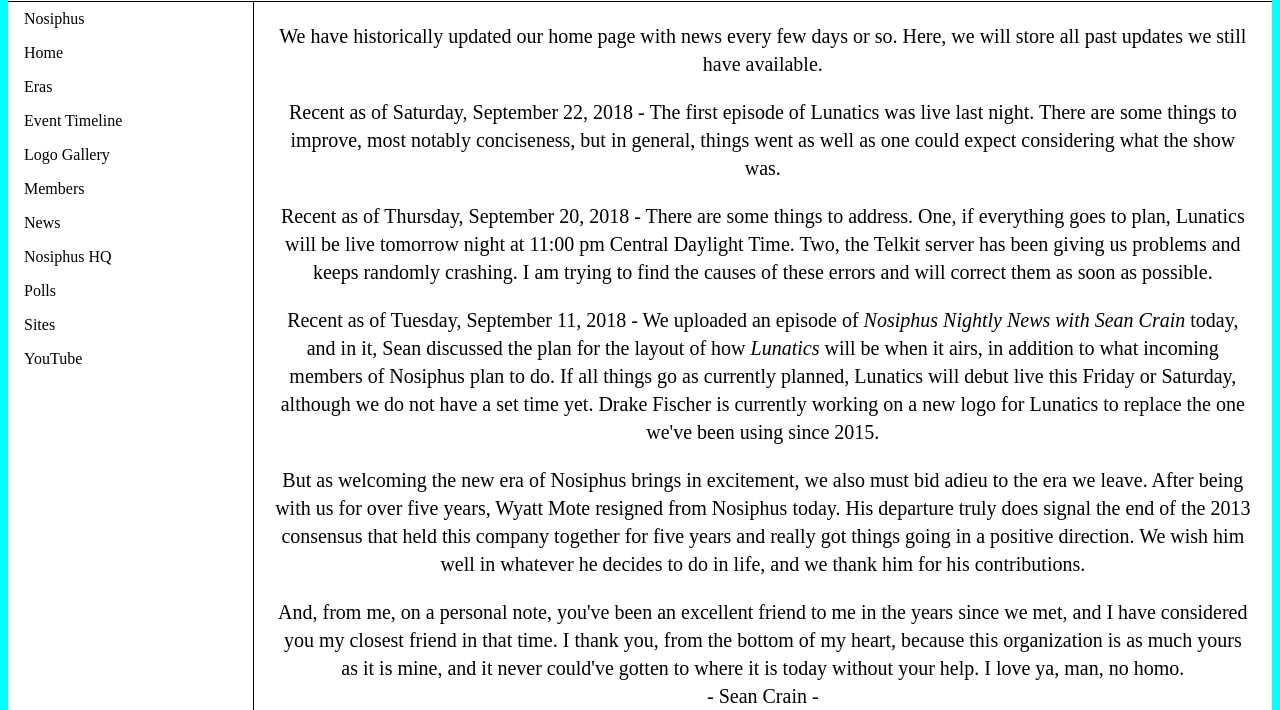
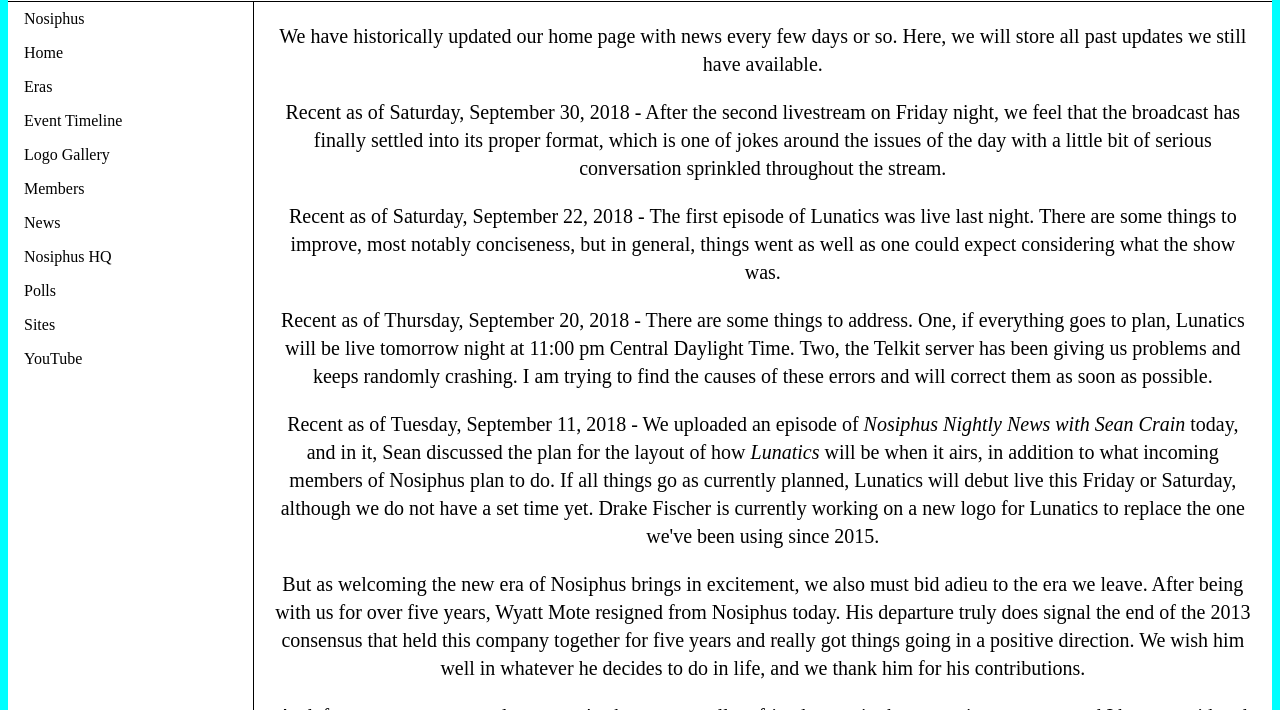
Before and after one commit to Nosiphus/archives, a plain HTML site: page news.html in a window 1280 px wide. Shown: the part 390-1100 px from the top of the page. Drawn offline with nearby package versions, Linux system fonts and the light colour scheme; a web font is replaced by a local one.

Commit message:
Update news

```diff
--- a/news.html
+++ b/news.html
@@ -16,6 +16,7 @@
     <script>$(function(){$("#nav-placeholder").load("/navigation.html");});</script></div>
   <div class="column right">
     <p>We have historically updated our home page with news every few days or so. Here, we will store all past updates we still have available.</p>
+    <p>Recent as of Saturday, September 30, 2018 - After the second livestream on Friday night, we feel that the broadcast has finally settled into its proper format, which is one of jokes around the issues of the day with a little bit of serious conversation sprinkled throughout the stream. </p>
     <p>Recent as of Saturday, September 22, 2018 - The first episode of Lunatics was live last night. There are some things to improve, most notably conciseness, but in general, things went as well as one could expect considering what the show was. </p>
     <p>Recent as of Thursday, September 20, 2018 - There are some things to address. One, if everything goes to plan, Lunatics will be live tomorrow night at 11:00 pm Central Daylight Time. Two, the Telkit server has been giving us problems and keeps randomly crashing. I am trying to find the causes of these errors and will correct them as soon as possible. </p>
     <p>Recent as of Tuesday, September 11, 2018 - We uploaded an episode of <em>Nosiphus Nightly News with Sean Crain</em> today, and in it, Sean discussed the plan for the layout of how <em>Lunatics</em> will be when it airs, in addition to what incoming members of Nosiphus plan to do. If all things go as currently planned, Lunatics will debut live this Friday or Saturday, although we do not have a set time yet. Drake Fischer is currently working on a new logo for Lunatics to replace the one we've been using since 2015.</p>
```
